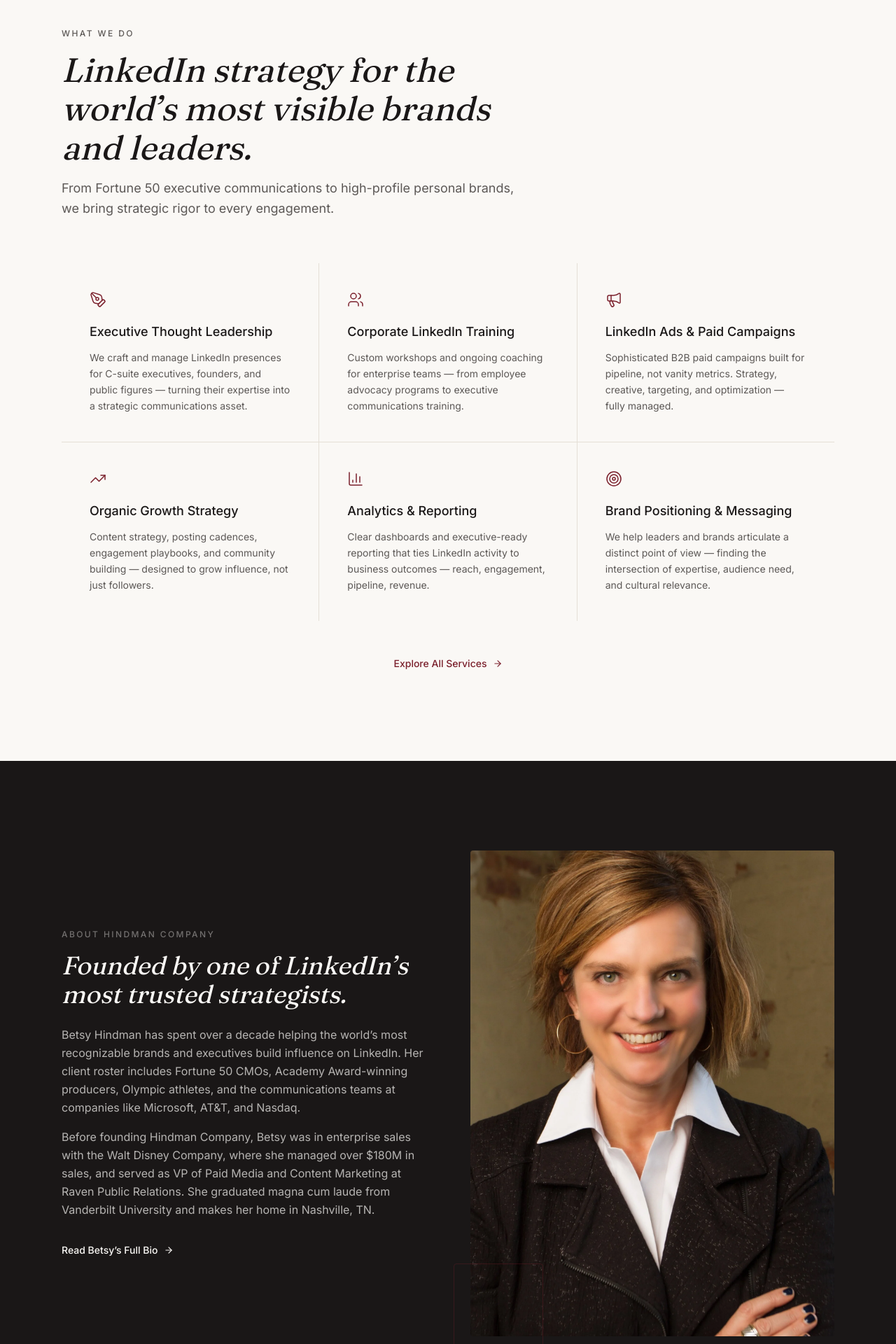
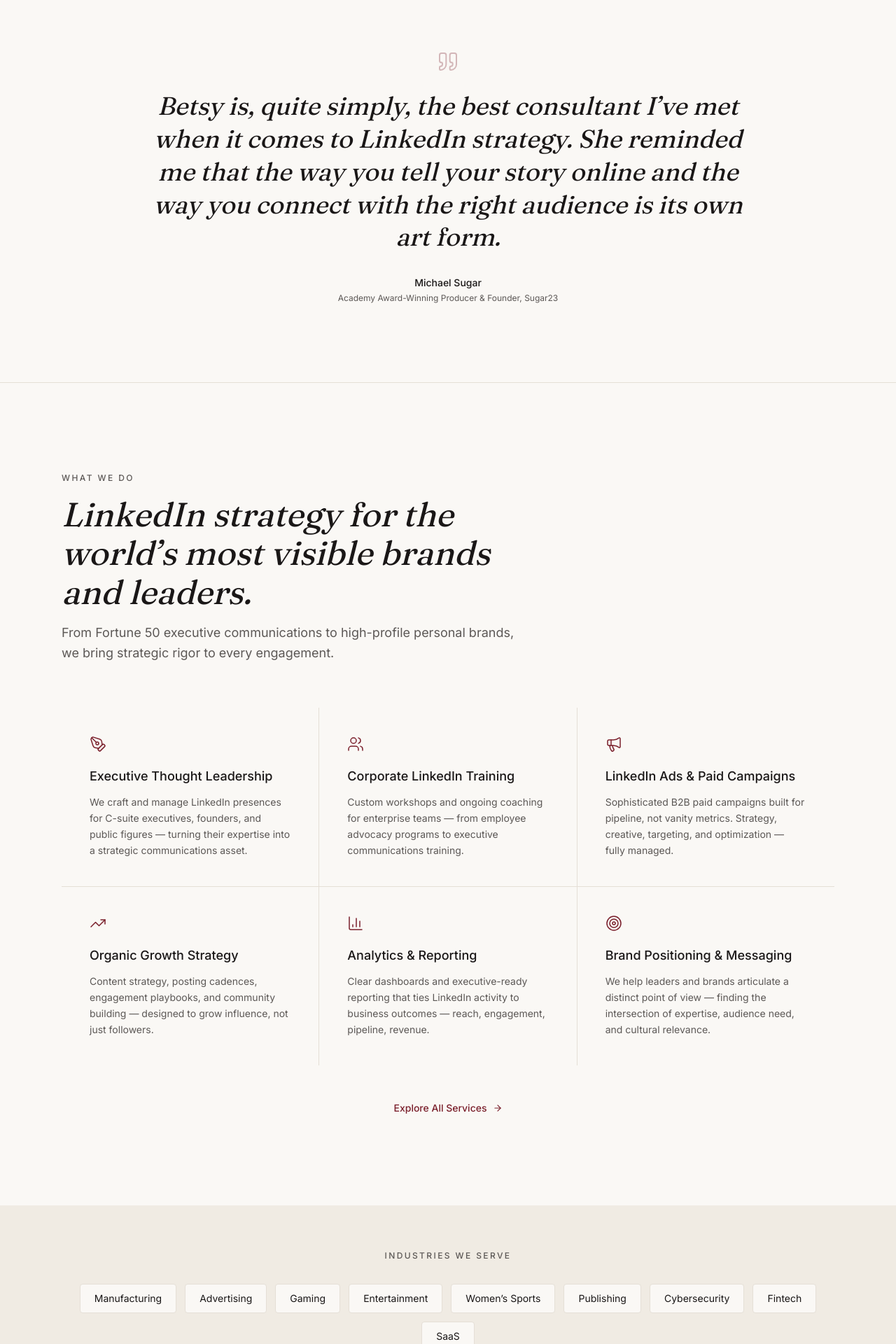
Before and after one commit to walterh1996/HindmanCo, a Next.js app: page / in a window 1280 px wide. Shown: the part 1280-3200 px from the top of the page at 70% size. Built offline with nearby package versions, Linux system fonts and the light colour scheme.

Commit message:
auto-backup: 2026-05-15 22:33:16

```diff
--- a/src/app/page.tsx
+++ b/src/app/page.tsx
@@ -7,6 +7,7 @@
   PenTool,
   BarChart3,
   Target,
+  Quote,
 } from "lucide-react";
 import Image from "next/image";
 import Link from "next/link";
@@ -59,25 +60,16 @@
   },
 ];
 
-const testimonials = [
-  {
-    quote:
-      "Since our sales team has been working with Betsy, the engagement on their LinkedIn posts has increased threefold.",
-    author: "Christine Batycki",
-    company: "Global Marketing Communications, Brooks Instrument",
-  },
-  {
-    quote:
-      "Working with Hindman Company felt less like hiring an agency and more like gaining a strategic advisor. They understand the nuances of executive communication at the highest level.",
-    author: "Chief Marketing Officer",
-    company: "Global Financial Services Firm",
-  },
-  {
-    quote:
-      "The ROI on our LinkedIn campaigns exceeded every other B2B channel. Hindman Company doesn't just run ads — they build systems.",
-    author: "Head of Demand Generation",
-    company: "Enterprise SaaS Company",
-  },
+const sectors = [
+  "Manufacturing",
+  "Advertising",
+  "Gaming",
+  "Entertainment",
+  "Women\u2019s Sports",
+  "Publishing",
+  "Cybersecurity",
+  "Fintech",
+  "SaaS",
 ];
 
 export default function HomePage() {
@@ -150,11 +142,45 @@
               </FadeIn>
             ))}
           </div>
+          <FadeIn delay={0.3}>
+            <p className="text-center text-xs text-text-secondary/60 mt-8">
+              Plus Dentons, Wieden+Kennedy, Help Scout, Black Kite, and more
+            </p>
+          </FadeIn>
+        </div>
+      </section>
+
+      {/* Featured Testimonial — Michael Sugar */}
+      <section className="py-20 md:py-28">
+        <div className="container-narrow">
+          <FadeIn>
+            <div className="max-w-4xl mx-auto text-center">
+              <Quote
+                size={32}
+                className="text-brand/30 mx-auto mb-6"
+                strokeWidth={1.5}
+              />
+              <blockquote className="font-serif italic text-2xl md:text-3xl lg:text-4xl leading-[1.3] text-foreground mb-8">
+                Betsy is, quite simply, the best consultant I&rsquo;ve met when
+                it comes to LinkedIn strategy. She reminded me that the way you
+                tell your story online and the way you connect with the right
+                audience is its own art form.
+              </blockquote>
+              <footer>
+                <p className="text-sm font-medium text-foreground">
+                  Michael Sugar
+                </p>
+                <p className="text-xs text-text-secondary mt-1">
+                  Academy Award-Winning Producer &amp; Founder, Sugar23
+                </p>
+              </footer>
+            </div>
+          </FadeIn>
         </div>
       </section>
 
       {/* Services Overview */}
-      <section className="py-24 md:py-32">
+      <section className="py-24 md:py-32 border-t border-border">
         <div className="container-narrow">
           <div className="max-w-2xl mb-16">
             <FadeIn>
@@ -210,6 +236,29 @@
         </div>
       </section>
 
+      {/* Sectors */}
+      <section className="py-16 bg-accent">
+        <div className="container-narrow">
+          <FadeIn>
+            <p className="text-xs font-medium tracking-[0.2em] uppercase text-text-secondary mb-8 text-center">
+              Industries We Serve
+            </p>
+          </FadeIn>
+          <FadeIn delay={0.1}>
+            <div className="flex flex-wrap justify-center gap-3">
+              {sectors.map((sector) => (
+                <span
+                  key={sector}
+                  className="inline-flex items-center px-5 py-2.5 text-sm text-foreground border border-border bg-cream rounded-sm"
+                >
+                  {sector}
+                </span>
+              ))}
+            </div>
+          </FadeIn>
+        </div>
+      </section>
+
       {/* About Preview — with Betsy photo */}
       <section className="py-24 md:py-32 bg-foreground text-cream">
         <div className="container-narrow">
@@ -223,19 +272,24 @@
                   Founded by one of LinkedIn&rsquo;s most trusted strategists.
                 </h2>
                 <p className="text-cream/70 leading-relaxed mb-4">
-                  Betsy Hindman has spent over a decade helping the
-                  world&rsquo;s most recognizable brands and executives build
-                  influence on LinkedIn. Her client roster includes Fortune 50
-                  CMOs, Academy Award-winning producers, Olympic athletes, and
-                  the communications teams at companies like Microsoft,
-                  AT&amp;T, and Nasdaq.
+                  Betsy Hindman is a communications strategist who works with
+                  executives, brand leaders, and innovators to not only increase
+                  visibility on LinkedIn, but to establish an influential voice
+                  across their industry. Her clients include Fortune 50
+                  executives, Academy Award-winning producers, legendary
+                  athletes and Olympians, and the communications teams at
+                  Microsoft, YouTube, Dentons, Edelman, and Wieden+Kennedy.
+                </p>
+                <p className="text-cream/70 leading-relaxed mb-4">
+                  Before founding Hindman Company, Betsy spent five years in
+                  enterprise sales at the Walt Disney Company, managing over
+                  $180M in revenue. She served as VP of Paid Media and Content
+                  Marketing at Raven Public Relations and co-founded
+                  ModernDailyKnitting.com.
                 </p>
                 <p className="text-cream/70 leading-relaxed mb-8">
-                  Before founding Hindman Company, Betsy was in enterprise sales
-                  with the Walt Disney Company, where she managed over $180M in
-                  sales, and served as VP of Paid Media and Content Marketing at
-                  Raven Public Relations. She graduated magna cum laude from
-                  Vanderbilt University and makes her home in Nashville, TN.
+                  Featured in Ad Age, CNBC, Digiday, and PRWeek. Vanderbilt
+                  University, magna cum laude. Based in Nashville, TN.
                 </p>
                 <Link
                   href="/about"
@@ -280,23 +334,61 @@
           </FadeIn>
 
           <div className="grid grid-cols-1 md:grid-cols-3 gap-8">
-            {testimonials.map((testimonial, i) => (
-              <FadeIn key={i} delay={0.1 * i}>
+            <FadeIn delay={0.1}>
               <blockquote className="border-t border-border pt-8 h-full flex flex-col">
                 <p className="text-foreground leading-relaxed mb-6 flex-1">
-                    &ldquo;{testimonial.quote}&rdquo;
+                  &ldquo;What sets Betsy apart is not just her deep expertise in
+                  the mechanics of LinkedIn, but her passion for her clients. She
+                  cares less about vanity metrics and more about impact — helping
+                  leaders translate their values and vision into posts that
+                  actually resonate.&rdquo;
                 </p>
                 <footer>
                   <p className="text-sm font-medium text-foreground">
-                      {testimonial.author}
+                    Michael Sugar
                   </p>
                   <p className="text-xs text-text-secondary mt-0.5">
-                      {testimonial.company}
+                    Academy Award-Winning Producer, Sugar23
                   </p>
                 </footer>
               </blockquote>
             </FadeIn>
-            ))}
+            <FadeIn delay={0.2}>
+              <blockquote className="border-t border-border pt-8 h-full flex flex-col">
+                <p className="text-foreground leading-relaxed mb-6 flex-1">
+                  &ldquo;Betsy is the go-to for executives who want to
+                  strengthen their presence and thought leadership on LinkedIn.
+                  She delivered practical, actionable tips that attendees could
+                  put to work right away. I&rsquo;d recommend Betsy without
+                  hesitation.&rdquo;
+                </p>
+                <footer>
+                  <p className="text-sm font-medium text-foreground">
+                    Rachel Huff
+                  </p>
+                  <p className="text-xs text-text-secondary mt-0.5">
+                    Communications &amp; Marketing Leader
+                  </p>
+                </footer>
+              </blockquote>
+            </FadeIn>
+            <FadeIn delay={0.3}>
+              <blockquote className="border-t border-border pt-8 h-full flex flex-col">
+                <p className="text-foreground leading-relaxed mb-6 flex-1">
+                  &ldquo;Since our sales team has been working with Betsy, the
+                  engagement on their LinkedIn posts has increased
+                  threefold.&rdquo;
+                </p>
+                <footer>
+                  <p className="text-sm font-medium text-foreground">
+                    Christine Batycki
+                  </p>
+                  <p className="text-xs text-text-secondary mt-0.5">
+                    Global Marketing Communications, Brooks Instrument
+                  </p>
+                </footer>
+              </blockquote>
+            </FadeIn>
           </div>
         </div>
       </section>
```
Lines whose indentation alone changed are shown as unchanged.
